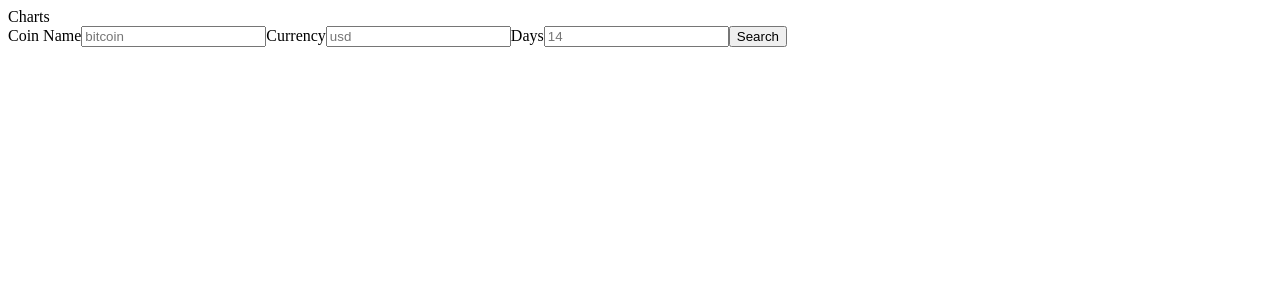
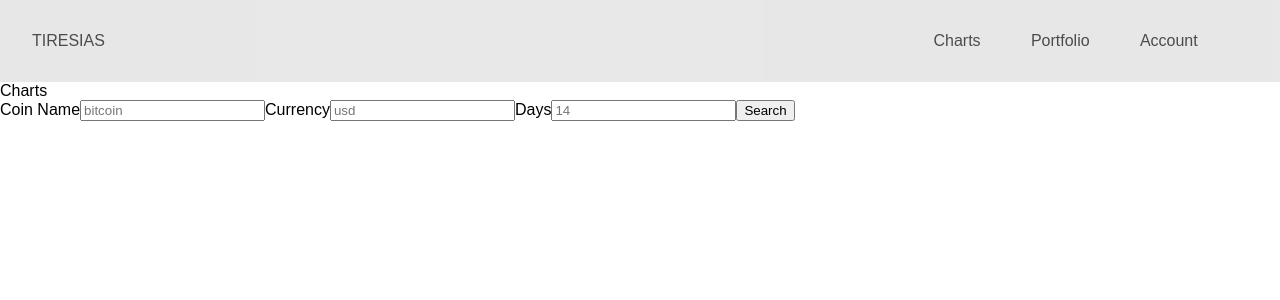
Before and after one commit to NathanWaddell121107/tiresias, a Next.js app: page /charts in a window 1280 px wide. Shown: the top 300 px of the page. Built offline with nearby package versions, Linux system fonts and the light colour scheme.

Commit message:
Adding header and global theme to chart page

```diff
--- a/pages/charts.tsx
+++ b/pages/charts.tsx
@@ -1,8 +1,16 @@
 import React from 'react'
 import Charts from '../presentation/components/charts'
+import { GlobalStyle } from '../presentation/components/global-theme'
+import Header from '../presentation/components/header'
 
 const ChartsPage: React.FC = () => {
-	return <Charts />
+	return (
+		<>
+			<GlobalStyle />
+			<Header />
+			<Charts />
+		</>
+	)
 }
 
 export default ChartsPage
```
